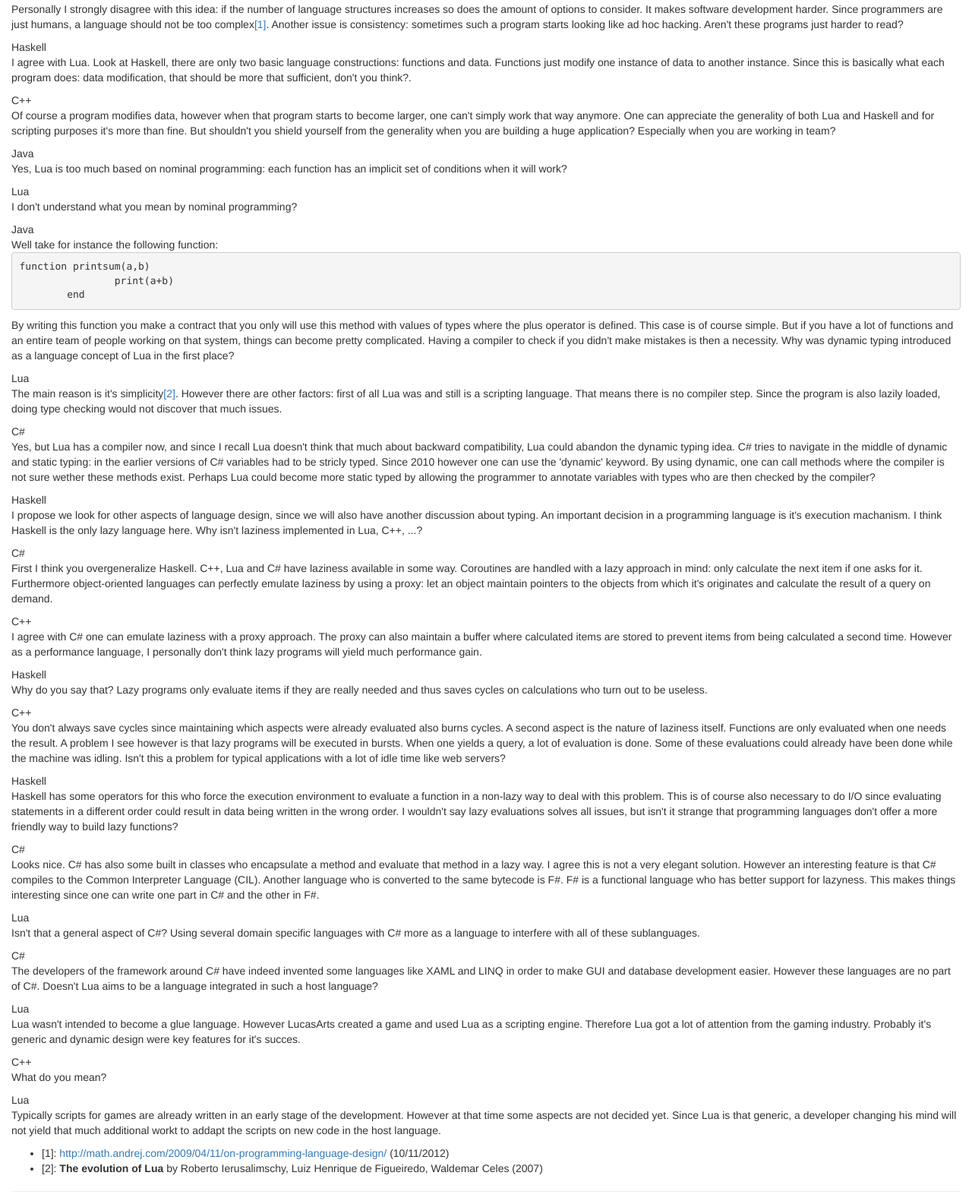
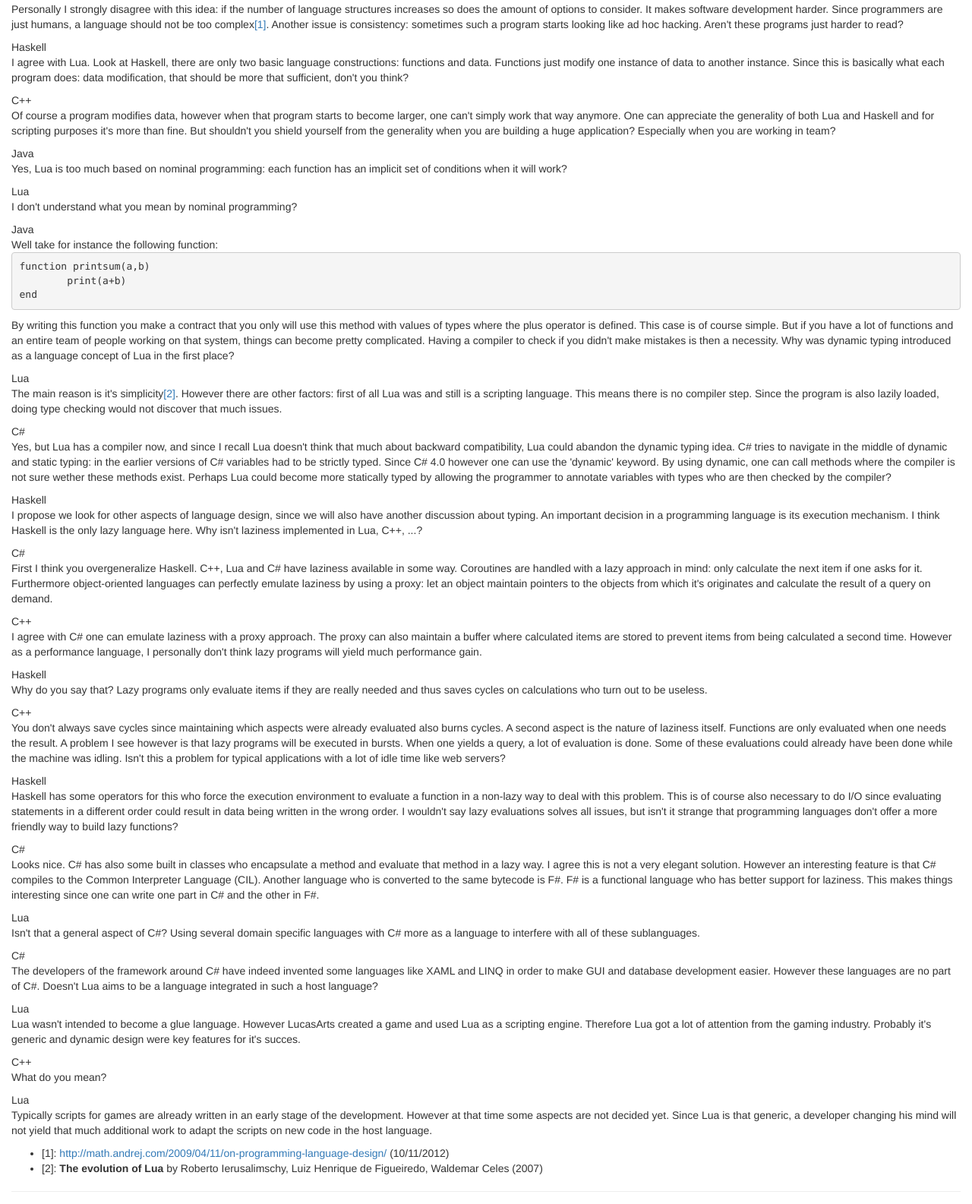
Before and after one commit to KommuSoft/CplKul2012, a PHP site: page /languageDesign.php in a window 1280 px wide. Shown: the part 708-2293 px from the top of the page at 76% size. Run offline with PHP 8.4, Linux system fonts and the light colour scheme; some libraries are stand-ins or nearby versions.

Commit message:
verdere aanpassingen bij het overlezen
git-svn-id: file:///home/kommusoft/tmpgit/svncpl@85 3f48092c-57cf-4b77-94f4-3dec9eb1df5f

```diff
--- a/Website/cpl/questions/languageDesign.php
+++ b/Website/cpl/questions/languageDesign.php
@@ -26,33 +26,33 @@
 	public function answers(){
 
 		$clua0 = 'function printsum(a,b)
-		print(a+b)
-	end';
+	print(a+b)
+end';
 
 		//aligneert Lua zijn arrays? Worden er bijvoorbeeld referenties gebruikt ipv de data zelf zodat alles in 64 bit past?
 		$lua0 = parent::luaSays("Lua has always been based on very simple principles: each object is a first-class value, the number of basic value types is fixed, and each concept that can't be stored as one of those basic types is a table.");
 		$cSharp0 = parent::cSharpSays("And you can write each program based on this principle? Personally I think one needs a large amount of language structures. This enables the programmer to choose the most optimal construct in order to solve his/her problem.");
 		$lua1 = parent::luaSays("Personally I strongly disagree with this idea: if the number of language structures increases so does the amount of options to consider. It makes software development harder. Since programmers are just humans, a language should not be too complex".parent::bib()->cite(8).". Another issue is consistency: sometimes such a program starts looking like ad hoc hacking. Aren't these programs just harder to read?");
-		$haskell0 = parent::haskellSays("I agree with Lua. Look at Haskell, there are only two basic language constructions: functions and data. Functions just modify one instance of data to another instance. Since this is basically what each program does: data modification, that should be more that sufficient, don't you think?.");
+		$haskell0 = parent::haskellSays("I agree with Lua. Look at Haskell, there are only two basic language constructions: functions and data. Functions just modify one instance of data to another instance. Since this is basically what each program does: data modification, that should be more that sufficient, don't you think?");
 		$cpp0 = parent::cppSays("Of course a program modifies data, however when that program starts to become larger, one can't simply work that way anymore. One can appreciate the generality of both Lua and Haskell and for scripting purposes it's more than fine. But shouldn't you shield yourself from the generality when you are building a huge application? Especially when you are working in team?");//I think it's a little bit strange to say such thing Lua. Since Lua is a very simple language, the concepts implemented are very general. This can make it quite hard to understand a program. Java, C++ and C# use an object-oriented approach. Therefore one can exactly know what will happen when we call a method of a certain object: if the object is not available at the most concrete class, it will search for an implementation higher in the class hierarchy. If it fails to find one, the compiler will throw an error. Doesn't make this approach the life of the programmer way more easy?
 		$java0 = parent::javaSays("Yes, Lua is too much based on nominal programming: each function has an implicit set of conditions when it will work?");
 		$lua2 = parent::luaSays("I don't understand what you mean by nominal programming?");
 		$java1 = parent::javaSays("Well take for instance the following function:".parent::codeInline($clua0, "lua")."By writing this function you make a contract that you only will use this method with values of types where the plus operator is defined. This case is of course simple. But if you have a lot of functions and an entire team of people working on that system, things can become pretty complicated. Having a compiler to check if you didn't make mistakes is then a necessity. Why was dynamic typing introduced as a language concept of Lua in the first place?");
-		$lua3 = parent::luaSays("The main reason is it's simplicity".parent::bib()->cite(0).". However there are other factors: first of all Lua was and still is a scripting language. That means there is no compiler step. Since the program is also lazily loaded, doing type checking would not discover that much issues.");
-		$cSharp1 = parent::cSharpSays("Yes, but Lua has a compiler now, and since I recall Lua doesn't think that much about backward compatibility, Lua could abandon the dynamic typing idea. C# tries to navigate in the middle of dynamic and static typing: in the earlier versions of C# variables had to be stricly typed. Since 2010 however one can use the 'dynamic' keyword. By using dynamic, one can call methods where the compiler is not sure wether these methods exist. Perhaps Lua could become more static typed by allowing the programmer to annotate variables with types who are then checked by the compiler?");
-		$haskell1 = parent::haskellSays("I propose we look for other aspects of language design, since we will also have another discussion about typing. An important decision in a programming language is it's execution machanism. I think Haskell is the only lazy language here. Why isn't laziness implemented in Lua, C++, ...?");
+		$lua3 = parent::luaSays("The main reason is it's simplicity".parent::bib()->cite(0).". However there are other factors: first of all Lua was and still is a scripting language. This means there is no compiler step. Since the program is also lazily loaded, doing type checking would not discover that much issues.");
+		$cSharp1 = parent::cSharpSays("Yes, but Lua has a compiler now, and since I recall Lua doesn't think that much about backward compatibility, Lua could abandon the dynamic typing idea. C# tries to navigate in the middle of dynamic and static typing: in the earlier versions of C# variables had to be strictly typed. Since C# 4.0 however one can use the 'dynamic' keyword. By using dynamic, one can call methods where the compiler is not sure wether these methods exist. Perhaps Lua could become more statically typed by allowing the programmer to annotate variables with types who are then checked by the compiler?");
+		$haskell1 = parent::haskellSays("I propose we look for other aspects of language design, since we will also have another discussion about typing. An important decision in a programming language is its execution mechanism. I think Haskell is the only lazy language here. Why isn't laziness implemented in Lua, C++, ...?");
 		$cSharp2 = parent::cSharpSays("First I think you overgeneralize Haskell. C++, Lua and C# have laziness available in some way. Coroutines are handled with a lazy approach in mind: only calculate the next item if one asks for it. Furthermore object-oriented languages can perfectly emulate laziness by using a proxy: let an object maintain pointers to the objects from which it's originates and calculate the result of a query on demand.");
 		$cpp1 = parent::cppSays("I agree with C# one can emulate laziness with a proxy approach. The proxy can also maintain a buffer where calculated items are stored to prevent items from being calculated a second time. However as a performance language, I personally don't think lazy programs will yield much performance gain.");
 		$haskell2 = parent::haskellSays("Why do you say that? Lazy programs only evaluate items if they are really needed and thus saves cycles on calculations who turn out to be useless.");
 		$cpp2 = parent::cppSays("You don't always save cycles since maintaining which aspects were already evaluated also burns cycles. A second aspect is the nature of laziness itself. Functions are only evaluated when one needs the result. A problem I see however is that lazy programs will be executed in bursts. When one yields a query, a lot of evaluation is done. Some of these evaluations could already have been done while the machine was idling. Isn't this a problem for typical applications with a lot of idle time like web servers?");
 		$haskell3 = parent::haskellSays("Haskell has some operators for this who force the execution environment to evaluate a function in a non-lazy way to deal with this problem. This is of course also necessary to do I/O since evaluating statements in a different order could result in data being written in the wrong order. I wouldn't say lazy evaluations solves all issues, but isn't it strange that programming languages don't offer a more friendly way to build lazy functions?");
 		$lua4 = parent::luaSays("In Lua that's not really a problem. One could create a table containing a function. The program could then query the value field of that table and one could imlement a fallback mechanism that in case the value field isn't found the function is evaluated and the result is stored as the value of that table. Since we can do this in a very generic way, it's very easy to add this feature, isn't it?");
-		$cSharp3 = parent::cSharpSays("Looks nice. C# has also some built in classes who encapsulate a method and evaluate that method in a lazy way. I agree this is not a very elegant solution. However an interesting feature is that C# compiles to the Common Interpreter Language (CIL). Another language who is converted to the same bytecode is F#. F# is a functional language who has better support  for  lazyness. This makes things interesting since one can write one part in C# and the other in F#.");
+		$cSharp3 = parent::cSharpSays("Looks nice. C# has also some built in classes who encapsulate a method and evaluate that method in a lazy way. I agree this is not a very elegant solution. However an interesting feature is that C# compiles to the Common Interpreter Language (CIL). Another language who is converted to the same bytecode is F#. F# is a functional language who has better support  for  laziness. This makes things interesting since one can write one part in C# and the other in F#.");
 		$lua5 = parent::luaSays("Isn't that a general aspect of C#? Using several domain specific languages with C# more as a language to interfere with all of these sublanguages.");
 		$cSharp4 = parent::cSharpSays("The developers of the framework around C# have indeed invented some languages like XAML and LINQ in order to make GUI and database development easier. However these languages are no part of C#. Doesn't Lua aims to be a language integrated in such a host language?");
 		$lua6 = parent::luaSays("Lua wasn't intended to become a glue language. However LucasArts created a game and used Lua as a scripting engine. Therefore Lua got a lot of attention from the gaming industry. Probably it's generic and dynamic design were key features for it's succes.");
 		$cpp3 = parent::cppSays("What do you mean?");
-		$lua7 = parent::luaSays("Typically scripts for games are already written in an early stage of the development. However at that time some aspects are not decided yet. Since Lua is that generic, a developer changing his mind will not yield that much additional workt to addapt the scripts on new code in the host language.");
+		$lua7 = parent::luaSays("Typically scripts for games are already written in an early stage of the development. However at that time some aspects are not decided yet. Since Lua is that generic, a developer changing his mind will not yield that much additional work to adapt the scripts on new code in the host language.");
 
 
 		/*$java0 = parent::javaSays("I agree with C++. In Lua one defines functions on values. However most of these functions are builded with a particular object structure in mind. Since that information is implicit, the programmer must be patient enough to analyze a piece of Lua code. It generalizes a lot of features found in for instance Java by using for instance the ''fallback'' mechanism. However I'm not sure generalizing ideas will always yield better results. Will generalizing features not imply bad use?");
--- a/Website/cpl/questions/learning.php
+++ b/Website/cpl/questions/learning.php
@@ -33,11 +33,11 @@
 
 		$cpp0 = parent::cppSays("How is that elaborated in the language?");
 
-		$lua1 = parent::luaSays("I will given an example." . parent::codeInline($codeLuaIf, "lua") . "The if statement starts with an 'if' followed by a condition. The word 'then' introduces the code that must be executed when the statement is true. At the end the word 'end' denotes the end of the if construct. This way Lua looks like English so this makes the language very readable.");
+		$lua1 = parent::luaSays("I will give an example." . parent::codeInline($codeLuaIf, "lua") . "The if statement starts with an 'if' followed by a condition. The word 'then' introduces the code that must be executed when the statement is true. At the end the word 'end' denotes the end of the if construct. This way Lua looks like English so this makes the language very readable.");
 
 		$python0 = parent::pythonSays("But that's just some syntax, it's an alternative for writing curly braces, which indeed can look intimidating for beginners. This way Python is also very easy to learn. In Python the example above would look as follows" . parent::codeInline($codePythonIf, "python") . "You see that the if statements is followed by a colon, just like an explanation in English. Also Python forces indentation, this way beginners see easily which part of code belongs where.");
 
-		$lua2 = parent::luaSays("That's right, but also the fact that the programmer doesn't have to specify the type of a variable makes the language easier. Another example is that Lua only contains tables as a container. This way the programmer doesn't need to known the different data structures. Tables are also very easy to use, once you know how they work, you can use them as arrays, maps, ...");
+		$lua2 = parent::luaSays("That's right, but also the fact that the programmer doesn't have to specify the type of a variable makes the language easier. Another example is that Lua only contains tables as a container. This way the programmer doesn't need to know the different data structures. Tables are also very easy to use, once you know how they work, you can use them as arrays, maps, ...");
 
 		$cSharp0 = parent::cSharpSays("But this way, you have a problem when a user wants to learn certain algorithms and data structures. If you want to implement a certain algorithm that uses an array, you can have problems because the array can be implemented as an associative array. So a different time complexity is possible. Also it's difficult for a user to learn certain paradigms with Lua. How do you use object-oriented programming in Lua?");
 
@@ -45,7 +45,7 @@
 
 		$java0 = parent::javaSays("Indeed, you need to have a Main class, with a static main function which receives a couple of arguments. But on the other hand this way a novice will directly know the different things that are needed in object-oriented programming.");
 
-		$haskell0 = parent::haskellSays("That's frustrating for a language who uses another paradigm. Haskell is actually a clean and easy to learn language. But a lot of people have problems with Haskell because some other languages force everyone to think in terms of objects.");
+		$haskell0 = parent::haskellSays("That's frustrating for a language that uses another paradigm. Haskell is actually a clean and easy to learn language. But a lot of people have problems with Haskell because some other languages force everyone to think in terms of objects.");
 
 		$cSharp1 = parent::cSharpSays("I want to comment on what Lua said about C# that forces you to think in a certain paradigm. Nowadays C# is really becoming multiparadigm (which is maybe a paradigm by itself). For example functional programming (like Haskell) is somewhat supported in C#" . parent::bib()->cite(5) . ". I think C++ is going in a similar direction, am I correct?");
 
@@ -53,7 +53,7 @@
 
 		$python1 = parent::pythonSays("But even if you don't use TMP in C++, it still is a pretty difficult language for a beginner? With beginner I mean a person who hasn't programmed before, not a programmer who already knows C.");
 
-		$cpp2 = parent::cppSays("Yes, C++ is not that easy for a beginner. A couple of symbols have a lot of different meanings, e.g. *. C++ has a lot of rules with a lot of exceptions. In that sense smaller languages like Python and Lua are better for novice programmers.");
+		$cpp2 = parent::cppSays("Yes, C++ is not that easy for a beginner. A couple of symbols have a lot of different meanings, e.g. *. C++ has a lot of rules with a lot of exceptions. In this sense smaller languages like Python and Lua are better for novice programmers.");
 
 		$lua4 = parent::luaSays("So, you say that the size of a language is a pretty good metric for the difficulty of the language?");
 
```
Also changed, not shown: 1 other file.
